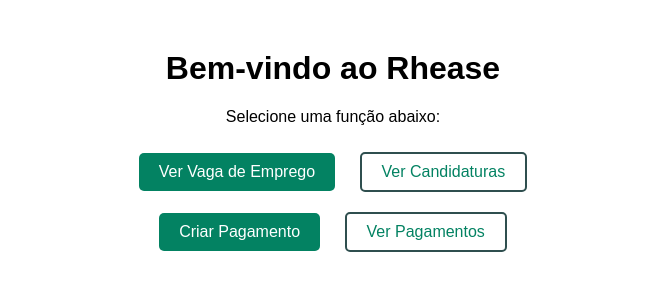
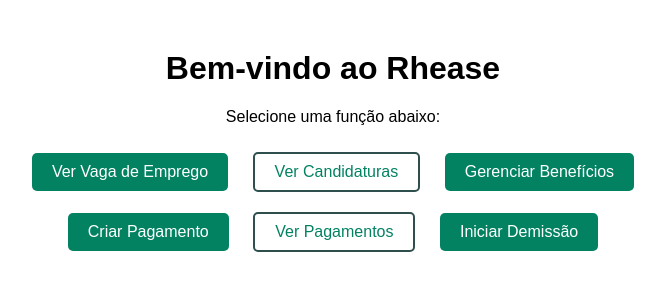
Before and after one commit to drgeralt/Rhease, a PHP site: page / in a window 1280 px wide. Shown: the top 300 px of the page, without its empty margins (307-972 px from the left). Run offline with PHP 8.4, Linux system fonts and the light colour scheme.

Commit message:
Padroniza botões na página inicial

```diff
--- a/app/Views/home/index.php
+++ b/app/Views/home/index.php
@@ -17,8 +17,12 @@
 <p>Selecione uma função abaixo:</p>
 <a href="/Rhease/public/job-application" class="button1">Ver Vaga de Emprego</a>
 <a href="/Rhease/public/applications" class="button2">Ver Candidaturas</a>
+<a href="/RHease/public/beneficios" class="button1"> Gerenciar Benefícios </a>
 <br>
 <a href="/Rhease/public/payroll/add" class="button1">Criar Pagamento</a>
 <a href="/Rhease/public/payrolls" class="button2">Ver Pagamentos</a>
+<a href="/RHease/public/demissao" class="button1"> Iniciar Demissão </a>
+
+
 </body>
 </html>
```
